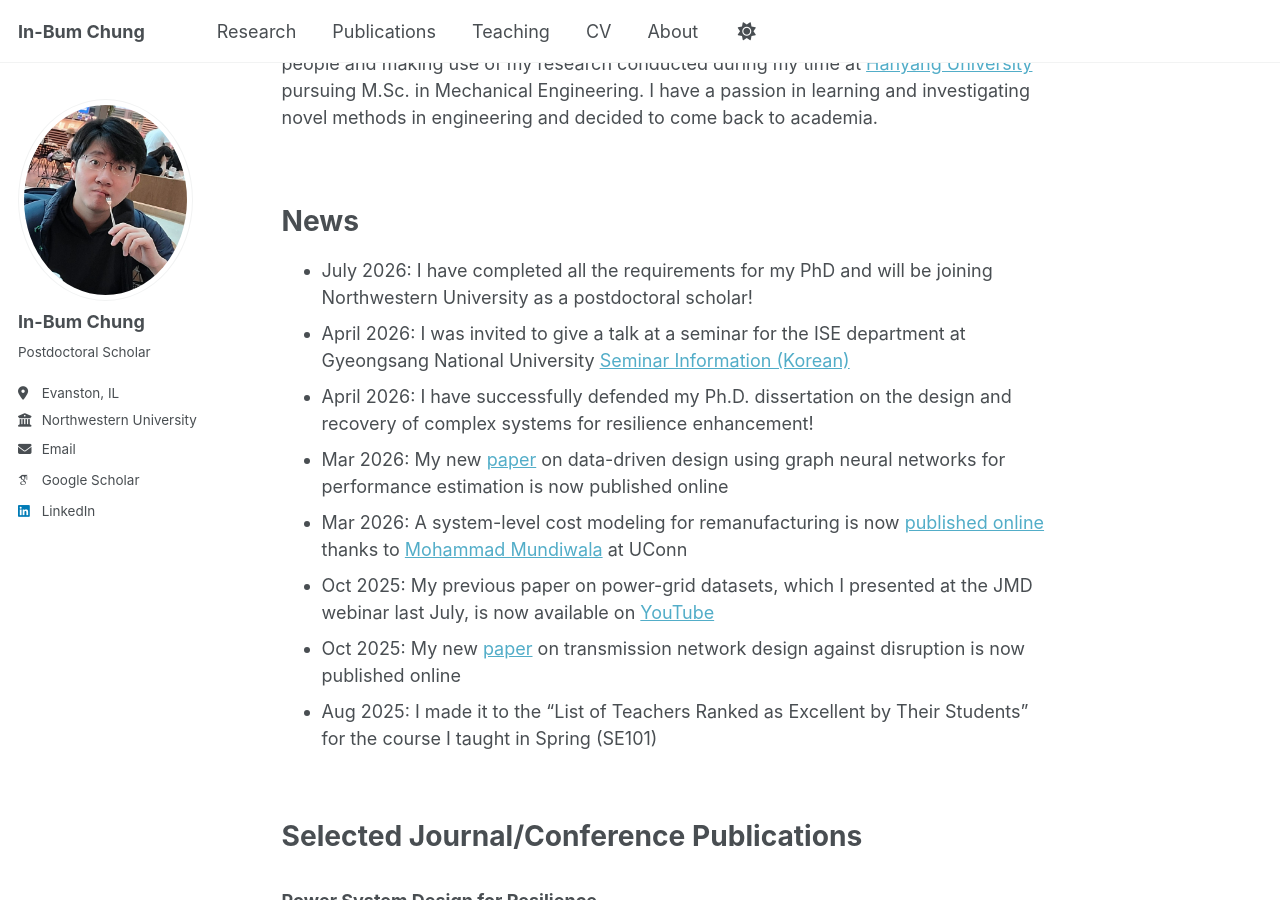
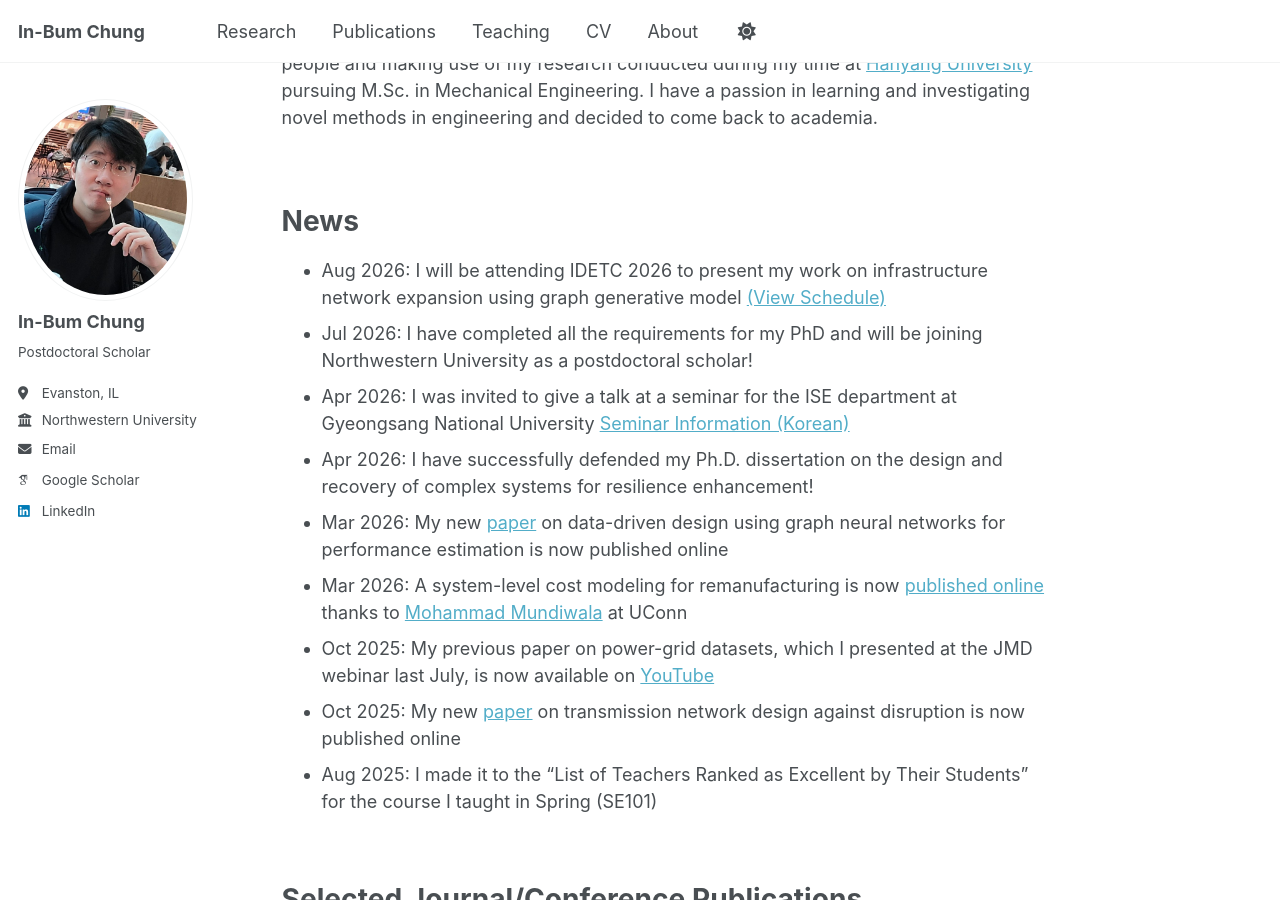
Before and after one commit to IBChung/IBChung.github.io, a Jekyll site: the page built from _pages/about.md, in a window 1280 px wide and 900 px high, scrolled down 516 px. Built offline with Jekyll 4.4.1, drawn with Linux system fonts in a browser that asks for light colours; some web fonts are replaced; a script that is not in the unit is left out.

Commit message:
Update about.md

```diff
--- a/_pages/about.md
+++ b/_pages/about.md
@@ -17,9 +17,10 @@ Prior to my Ph.D. program, I worked at [PIDOTECH](https://www.pidotech.com/eng/a
 
 News
 =====
-* July 2026: I have completed all the requirements for my PhD and will be joining Northwestern University as a postdoctoral scholar!
-* April 2026: I was invited to give a talk at a seminar for the ISE department at Gyeongsang National University [Seminar Information (Korean)](/files/GNU_Seminar_Poster_260427.pdf)
-* April 2026: I have successfully defended my Ph.D. dissertation on the design and recovery of complex systems for resilience enhancement!
+* Aug 2026: I will be attending IDETC 2026 to present my work on infrastructure network expansion using graph generative model [(View Schedule)](https://idetc.secure-platform.com/a/solicitations/280/sessiongallery/schedule/items/24127)
+* Jul 2026: I have completed all the requirements for my PhD and will be joining Northwestern University as a postdoctoral scholar!
+* Apr 2026: I was invited to give a talk at a seminar for the ISE department at Gyeongsang National University [Seminar Information (Korean)](/files/GNU_Seminar_Poster_260427.pdf)
+* Apr 2026: I have successfully defended my Ph.D. dissertation on the design and recovery of complex systems for resilience enhancement!
 * Mar 2026: My new [paper](https://doi.org/10.1016/j.ress.2026.112511) on data-driven design using graph neural networks for performance estimation is now published online
 * Mar 2026: A system-level cost modeling for remanufacturing is now [published online](https://doi.org/10.1115/1.4071043) thanks to [Mohammad Mundiwala](https://scholar.google.com/citations?user=hkh8X74AAAAJ&hl=en&oi=ao) at UConn
 * Oct 2025: My previous paper on power-grid datasets, which I presented at the JMD webinar last July, is now available on [YouTube](https://youtu.be/DqRkb-ufxGA?si=PScTVR-ffzj910q4&t=360)
```
